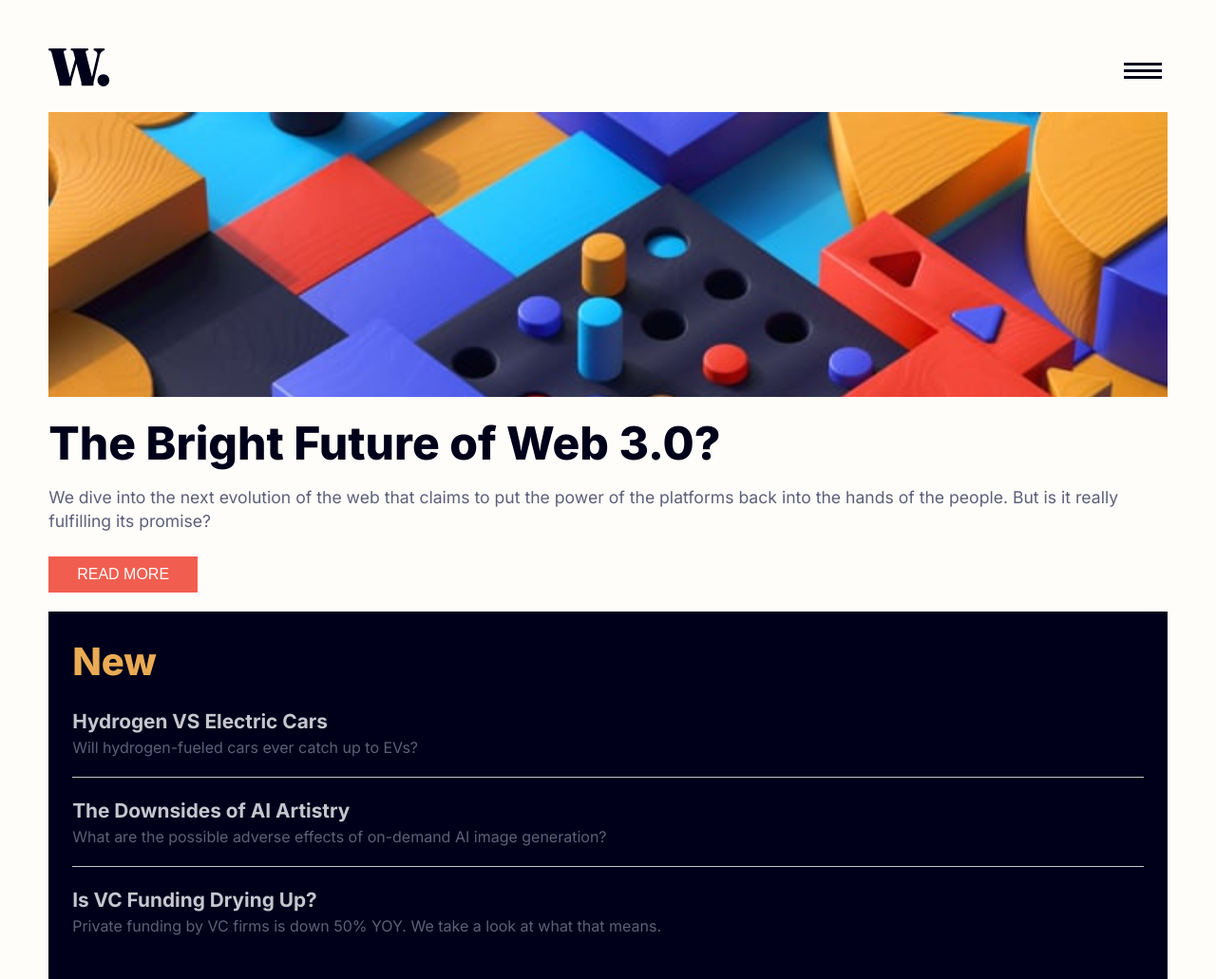
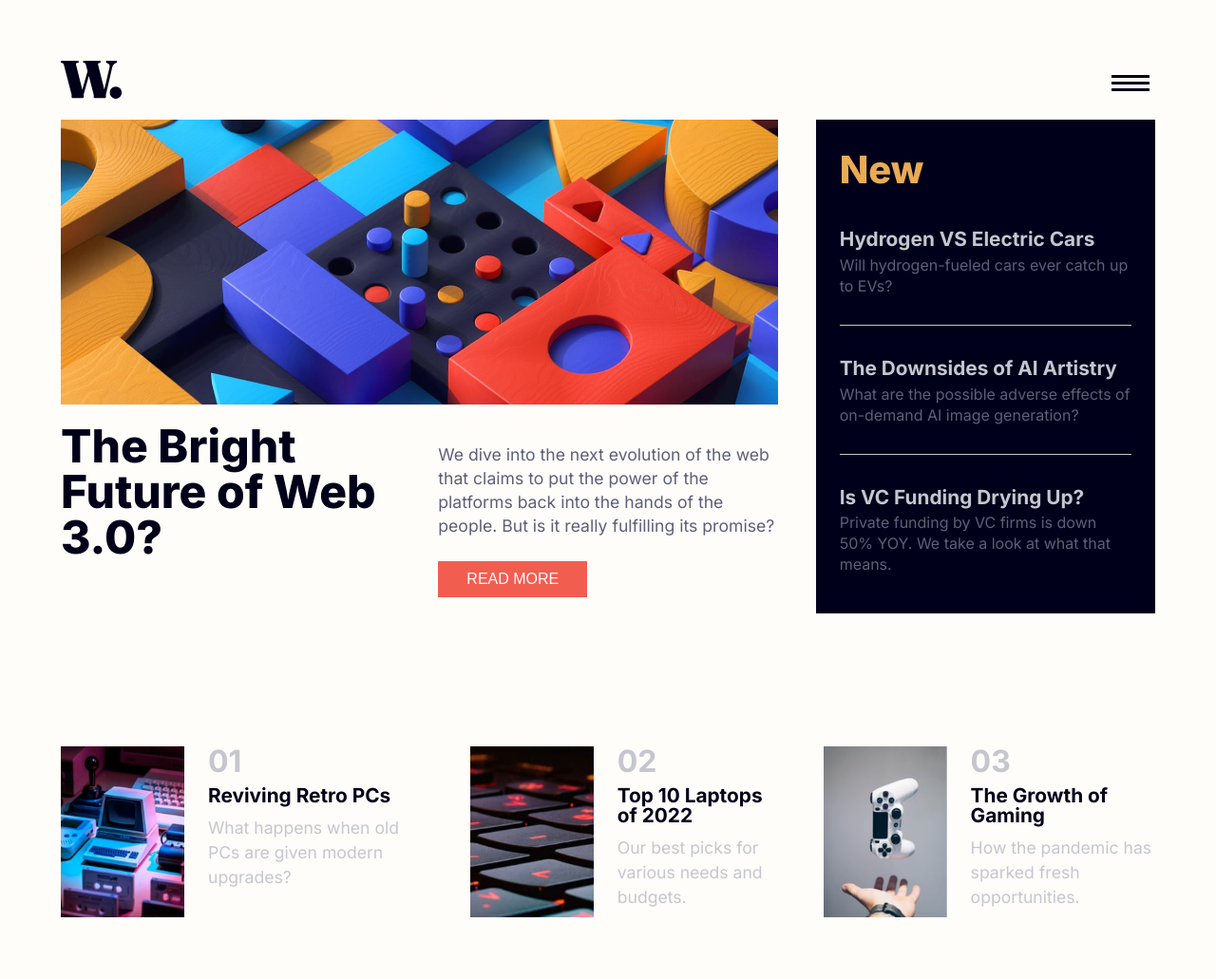
Before and after one commit to YasminFerreira0/News-homepage, a plain HTML site: page index.html in a window 1280 px wide. Shown: the top 1031 px of the page at 95% size. Drawn offline with nearby package versions, Linux system fonts and the light colour scheme.

Commit message:
responsivo desktop

```diff
--- a/css/style.css
+++ b/css/style.css
@@ -58,6 +58,10 @@ body {
     margin: 5px 0 20px 0;
 }
 
+.botao-principal:hover{
+    background-color: hsl(240, 100%, 5%);
+}
+
 .card-new {
     background-color: hsl(240, 100%, 5%);
 }
@@ -80,13 +84,18 @@ body {
     border-top: 1px solid hsl(233, 8%, 79%);
     border-bottom: 1px solid hsl(233, 8%, 79%);
 }
-.car-new-subtitulo {
+.card-new-subtitulo {
     color: hsl(233, 8%, 79%);
     font-size: 1.3em;
     font-weight: 700;
     margin: 5px 0;
+}
 
+.card-new-subtitulo:hover {
+    color: hsl(35, 77%, 62%);
+    cursor: pointer;
 }
+
 
 .card-new-texto {
     font-size: 1em;
@@ -110,7 +119,7 @@ body {
 }
 
 .card-img-produto{
-    width: 25vw;
+    width: 130px;
 }
 
 .card-titulo {
@@ -127,6 +136,11 @@ body {
     margin: 10px 0;
 }
 
+.card-subtitulo:hover {
+    color: hsl(35, 77%, 62%);
+    cursor: pointer;
+}
+
 .card-texto {
     color: hsl(233, 8%, 79%);
     font-size: 0.9em;
@@ -134,15 +148,65 @@ body {
 }
 
 
-.links-cabecalho{
-    display: none;
+
+@media screen and (min-width:780px) {
+    body {
+        margin: 5vw;
+    }
+    .container {
+        display: grid;
+        grid-template-columns: repeat(3, 1fr);
+        grid-template-rows: repeat(3, 1fr);
+        grid-column-gap: 40px;
+        grid-row-gap: 20px;
+        margin: 20px 0;
+    }
+
+    .banner-principal {
+        grid-area: 1 / 1 / 2 / 3;
+        background-image: url(../assets/images/image-web-3-desktop.jpg);
+        background-repeat: no-repeat;
+        background-size: cover;
+        margin: 0;
+    }
+    .titulo-principal {
+        grid-area: 2 / 1 / 3 / 2;
+    }
+    .caixa-texto-principal {
+        grid-area: 2 / 2 / 3 / 3;
+    }
+    .botao-principal {
+        margin: 5px 0 0 0;
+    }
+    .card-new {
+        grid-area: 1 / 3 / 3 / 4;
+        height: 520px;
+    }
+
+    .caixa-card-new {
+        padding: 30px 0;
+    }
+    .apresentacao-produtos {
+        grid-area: 3 / 1 / 4 / 4;
+        display: flex;
+        flex-direction: row;
+        justify-content: space-between;
+        gap: 50px;
+        margin: 0;
+    }
+    .card-produto {
+        height: 180px;
+    }
+
+    .card-titulo {
+        font-size: 2em;
+    }
+    .card-subtitulo {
+        font-size: 1.3em;
+        margin: 10 0;
+    }
+    .card-texto {
+        font-size: 1.1em;
+        line-height: 26px;
+    }
 }
-
-
-.attribution {
-    font-size: 11px;
-    text-align: center;
-}
-.attribution a {
-    color: hsl(228, 45%, 44%);
-}
--- a/index.html
+++ b/index.html
@@ -22,45 +22,46 @@
       <h1 class="logo-cabecalho"><img src="assets/images/logo.svg" alt="logo"></h1>
       <button class="botao-menu-cabecalho"><img src="assets/images/icon-menu.svg" alt="menu"></button>
 
-      <nav class="links-cabecalho">
+      <!--<nav class="links-cabecalho">
           <a href="#"></a>Home</a>
           <a href="#"></a>New</a>
           <a href="#"></a>Popular</a>
           <a href="#"></a>Trending</a>
           <a href="#"></a>Categories</a>
-      </nav>
+      </nav>-->
 
     </div>
   </header>
-  <main>
+  <main class="container">
 
     <div class="banner-principal"></div>
 
-    <section>
+
       <h2 class="titulo-principal">The Bright Future of Web 3.0?</h2>
 
-      <p class="texto-principal">We dive into the next evolution of the web that claims to put the power of the platforms back into the hands of the people.
-      But is it really fulfilling its promise?</p>
+      <section class="caixa-texto-principal">
+        <p class="texto-principal">We dive into the next evolution of the web that claims to put the power of the platforms back into the hands of the people.
+        But is it really fulfilling its promise?</p>
 
-      <button class="botao-principal">READ MORE</button>
-    </section>
+        <button class="botao-principal">READ MORE</button>
+      </section>
 
     <section class="card-new">
       <div class="container-card-new">
         <h3 class="card-new-titulo">New</h3>
 
         <div class="caixa-card-new">
-          <h4 class="car-new-subtitulo">Hydrogen VS Electric Cars</h4>
+          <h4 class="card-new-subtitulo">Hydrogen VS Electric Cars</h4>
           <p class="card-new-texto">Will hydrogen-fueled cars ever catch up to EVs?</p>
         </div>
 
         <div class="caixa-card-new caixa-card-new__meio">
-          <h4 class="car-new-subtitulo">The Downsides of AI Artistry</h4>
+          <h4 class="card-new-subtitulo">The Downsides of AI Artistry</h4>
           <p class="card-new-texto">What are the possible adverse effects of on-demand AI image generation?</p>
         </div>
 
         <div class="caixa-card-new ">
-          <h4 class="car-new-subtitulo">Is VC Funding Drying Up?</h4>
+          <h4 class="card-new-subtitulo">Is VC Funding Drying Up?</h4>
           <p class="card-new-texto">Private funding by VC firms is down 50% YOY. We take a look at what that means.</p>
         </div>
       </div>
@@ -95,11 +96,5 @@
       </article>
     </section>
   </main>
-
-
-  <footer class="attribution">
-    Challenge by <a href="https://www.frontendmentor.io?ref=challenge" target="_blank">Frontend Mentor</a>.
-    Coded by <a href="#">Yasmin Ferreira</a>.
-  </div>
 </body>
 </html>
```
